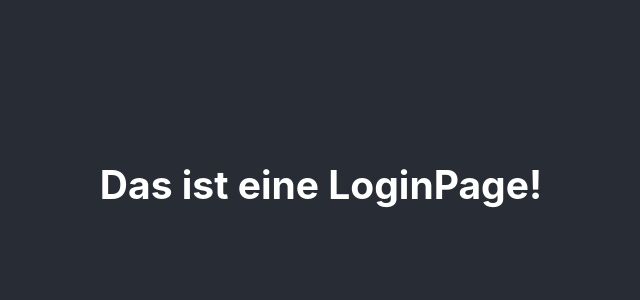
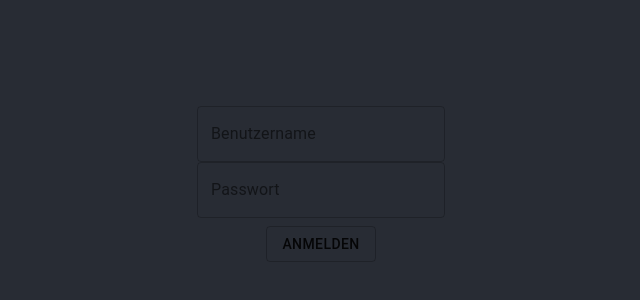
Before and after one commit to LG-OWL/EmployUrselfClient, a React (Create React App) app in the folder employurselfclient/: page / in a window 1280 px wide. Shown: the part 216-516 px from the top of the page, without its empty margins (319-959 px from the left). Built offline with nearby package versions, Linux system fonts and the light colour scheme.

Commit message:
login Page

```diff
--- a/employurselfclient/src/App.js
+++ b/employurselfclient/src/App.js
@@ -1,5 +1,5 @@
 import './App.css';
-import LoginPage from './components/login'
+import LoginPage from './components/loginpage/login'
 
 function App() {
   return (
--- a/employurselfclient/src/components/login.jsx
+++ /dev/null
@@ -1,9 +0,0 @@
-import React, {useState} from 'react';
-
-export default function LoginPage(props){
-    const [aktuellerWert, setAktuellerWert] = useState('');
-
-    return(
-        <h2>Das ist eine LoginPage!</h2>
-    );
-}
--- /dev/null
+++ b/employurselfclient/src/components/loginpage/login.jsx
@@ -0,0 +1,51 @@
+import React, {useState} from 'react';
+import TextField from '@material-ui/core/TextField';
+import { makeStyles } from '@material-ui/core/styles';
+import Button from '@material-ui/core/Button';
+
+const useStyles = makeStyles((theme) => ({
+    root: {
+      '& > *': {
+        margin: theme.spacing(1),
+        width: '25ch',
+      },
+    },
+  }));
+
+export default function LoginPage(props){
+  const classes = useStyles();
+  const [input, setInput] = useState({username:'',password:''})
+  const checkInput = (event) => {
+    if(input.username !== '' && input.password !== '')
+      console.log("Test")
+  }
+  const handleChangeUsername = (event) => {setInput({...input,username:event.target.value})}
+  const handleChangePassword= (event) => {setInput({...input,password:event.target.value})}
+
+
+  return(
+    <form className={classes.root} noValidate autoComplete="off">
+      <div>
+        <TextField
+          id="outline-required"
+          label="Benutzername"
+          variant="outlined"
+          onChange = {handleChangeUsername}
+        />
+        <TextField
+          id="outlined-password-input"
+          label="Passwort"
+          type="password"
+          autoComplete="current-password"
+          variant="outlined"
+          onChange = {handleChangePassword}
+        />
+      </div>
+      <div>
+        <Button onClick={checkInput} variant="outlined">
+          Anmelden
+        </Button>
+      </div>
+    </form>
+  );
+}
```
